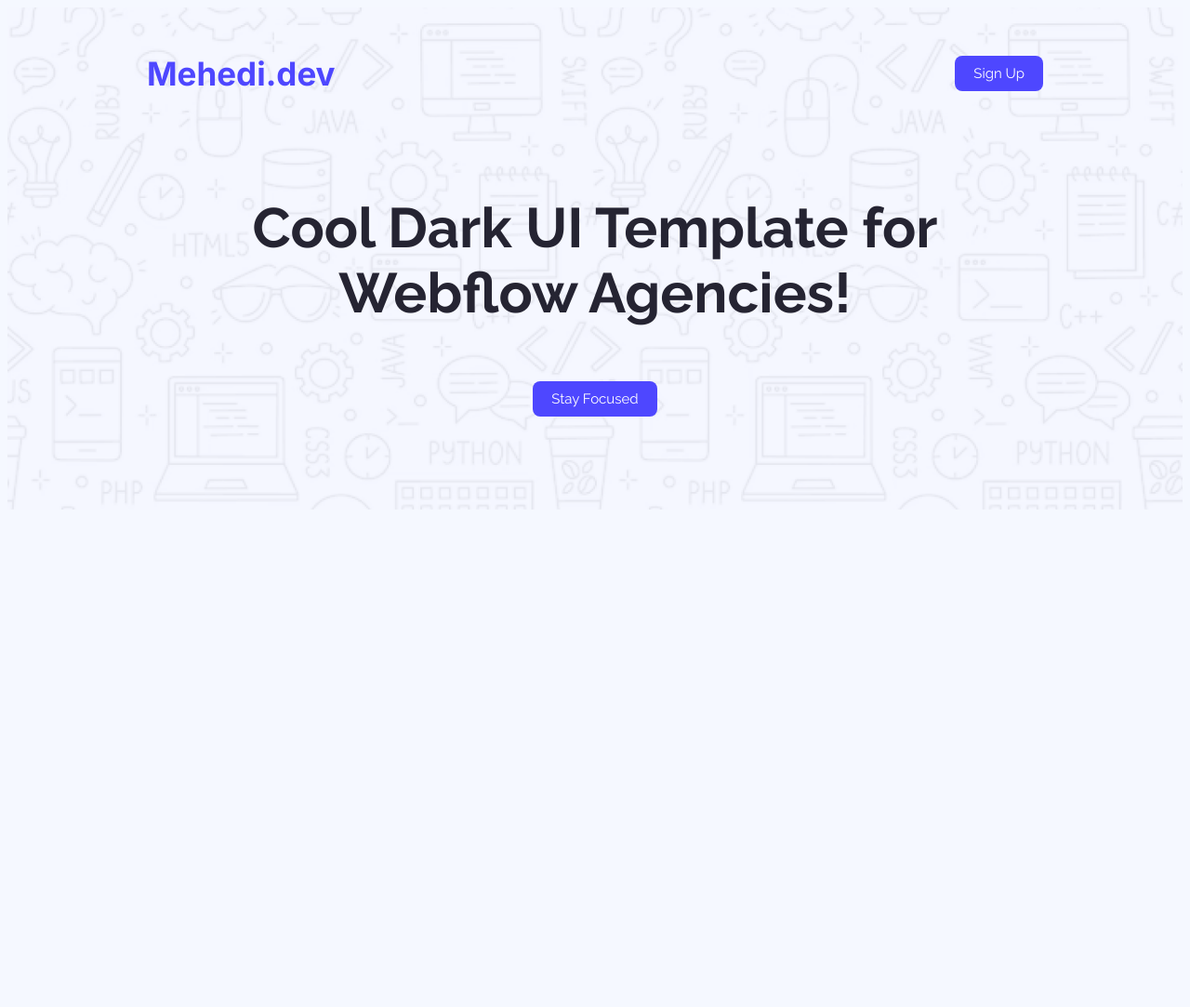
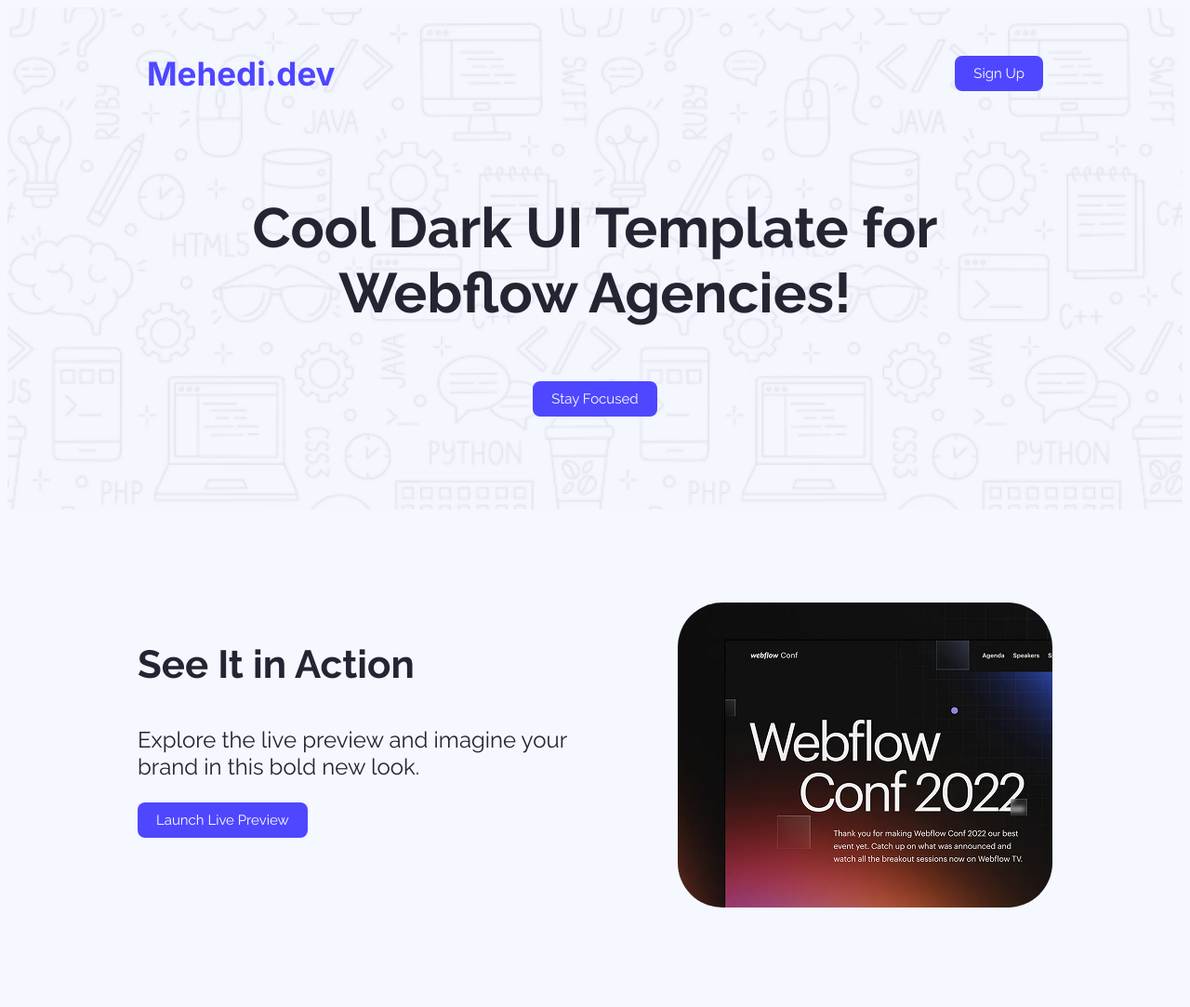
Before and after one commit to mehedialhasan-21/B12-ASSIGNMENT-001, a plain HTML site: page index.html in a window 1280 px wide. Shown: the whole page at 93% size. Before the commit the page ends 800 px from the top, so only its background shows below. Drawn offline with Linux system fonts and the light colour scheme.

Commit message:
action section added properly

```diff
--- a/CSS/styles.css
+++ b/CSS/styles.css
@@ -2,7 +2,7 @@ body{
     margin: opx;
     padding: 0px;
     background-color: #f5f8ff;
-    font-family: 'Inter', sans-serif;
+    font-family: "Raleway", sans-serif;
 .header{
     background-image: url(../Assets/Hero-bg.png);
     background-size: cover;
@@ -19,6 +19,7 @@ body{
     font-size: 35px;
     font-weight: 700;
     color: #4E47FF;
+    font-family: 'Inter', sans-serif;
 }
 .primary-btn{
     background-color: #4E47FF;
@@ -45,6 +46,22 @@ body{
 }
 .hero-title{
     font-size: 60px;
-    font-family: "Raleway", sans-serif;
     color: #252432;
 }
+.action-section{
+    display: flex;
+    gap: 100px;
+    padding: 100px 140px;
+}
+.action-title{
+    font-size: 42px;
+    font-weight: bold;
+    color: #252432;
+}
+.action-subtitle{
+    color: #252432;
+    font-size: 24px;
+}
+.action-img{
+    border-radius: 48px;
+}
--- a/index.html
+++ b/index.html
@@ -25,5 +25,19 @@
         <button class="primary-btn">Stay Focused</button>
     </div>
     </header>
+        <!-- action section -->
+    <section class="action-section">
+        <div class="action-left-side">
+            <h3 class="action-title">See It in Action</h3>
+            <p class="action-subtitle">Explore the live preview and imagine your brand in this bold new look.</p>
+            <button class="primary-btn">Launch Live Preview</button>
+        </div>
+        <div class="action-right-side">
+            <img class="action-img" src="Assets/wc-mini.png" alt="Action Image">
+        </div>
+    </section>
+
+
+
 </body>
 </html>
```
